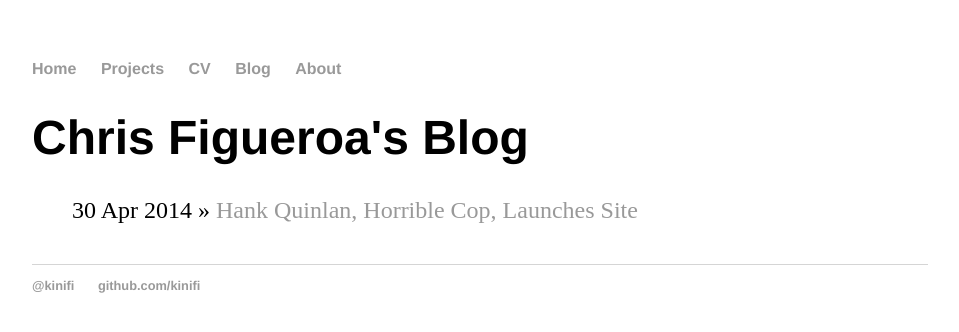
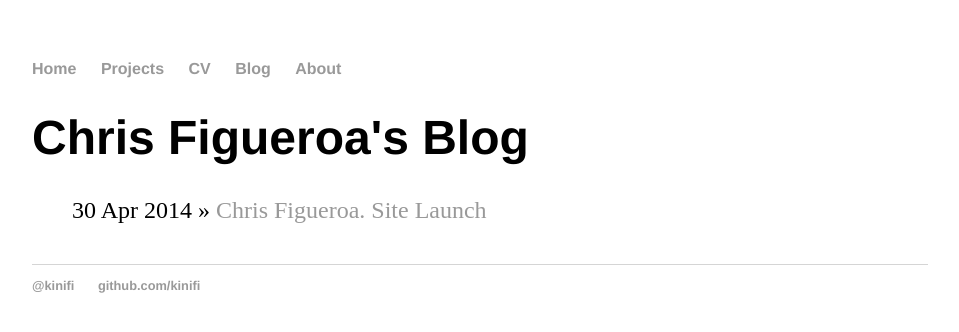
Before and after one commit to kinifi/kinifi.github.io, a Jekyll site: the page built from blog/index.html, in a window 1280 px wide. Shown: the top 332 px of the page, without its empty margins (160-1119 px from the left). Built offline with Jekyll 4.4.1, drawn with Linux system fonts in a browser that asks for light colours.

Commit message:
Update 2016-12-04-Chris-Figueroa-site-launched.md

```diff
--- a/_posts/2016-12-04-Chris-Figueroa-site-launched.md
+++ b/_posts/2016-12-04-Chris-Figueroa-site-launched.md
@@ -1,6 +1,6 @@
 ---
 layout: post
-title: "Hank Quinlan, Horrible Cop, Launches Site"
+title: "Chris Figueroa. Site Launch"
 date: 2014-04-30
 ---
 
```
